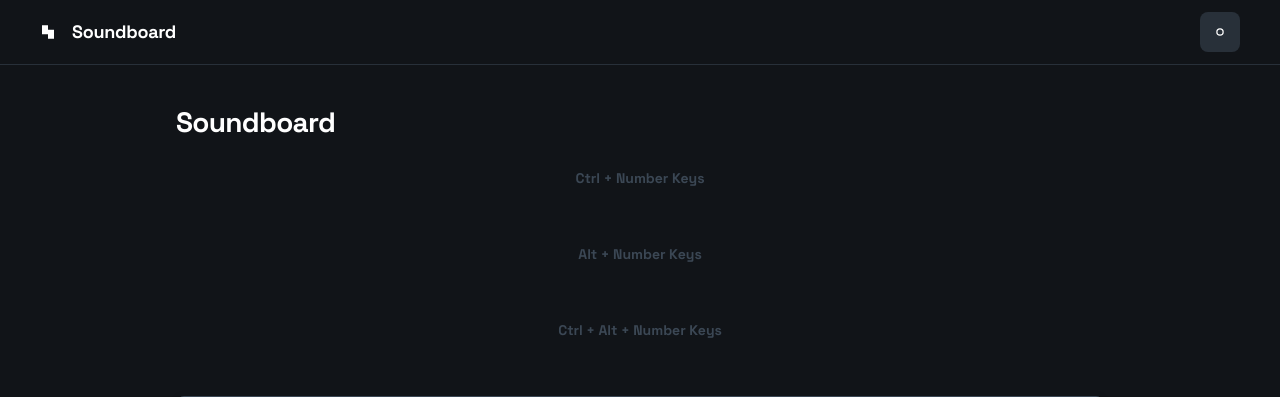
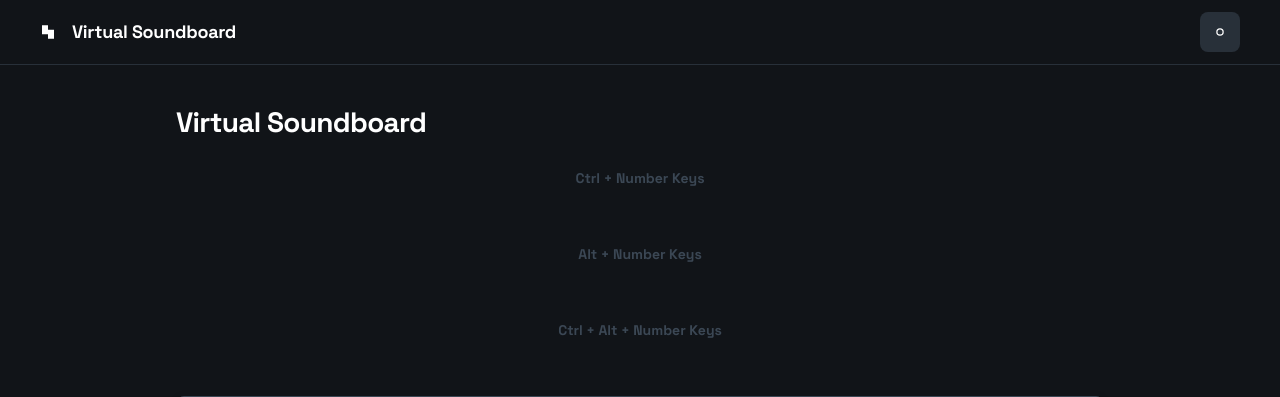
Before and after one commit to SinaDadvand/soundboard_app, a Flask app: page / in a window 1280 px wide. Shown: the top 397 px of the page. Run offline with Flask 3, Linux system fonts and the light colour scheme; some libraries are stand-ins or nearby versions.

Commit message:
first working executable

```diff
--- a/templates/index.html
+++ b/templates/index.html
@@ -24,7 +24,7 @@
                 <path fill-rule="evenodd" clip-rule="evenodd" d="M24 4H6V17.3333V30.6667H24V44H42V30.6667V17.3333H24V4Z" fill="currentColor"></path>
               </svg>
             </div>
-            <h2 class="text-white text-lg font-bold leading-tight tracking-[-0.015em]">Soundboard</h2>
+            <h2 class="text-white text-lg font-bold leading-tight tracking-[-0.015em]">Virtual Soundboard</h2>
           </div>
           <div class="flex flex-1 justify-end gap-8">
             <button class="flex max-w-[480px] cursor-pointer items-center justify-center overflow-hidden rounded-lg h-10 bg-[#283039] text-white gap-2 text-sm font-bold leading-normal tracking-[0.015em] min-w-0 px-2.5">
@@ -37,7 +37,7 @@
           </div>
         </header>
         <div class="px-40 flex flex-1 justify-center py-5">
-          <div class="layout-content-container flex flex-col max-w-[960px] flex-1">            <h2 class="text-white tracking-light text-[28px] font-bold leading-tight px-4 text-left pb-3 pt-5">Soundboard</h2>            <div class="flex flex-col items-center gap-12 p-4" id="soundboard">
+          <div class="layout-content-container flex flex-col max-w-[960px] flex-1">            <h2 class="text-white tracking-light text-[28px] font-bold leading-tight px-4 text-left pb-3 pt-5">Virtual Soundboard</h2>            <div class="flex flex-col items-center gap-12 p-4" id="soundboard">
               <!-- Ctrl Sounds Section -->
               <div class="space-y-2">                <h3 class="text-[#3b4754] text-sm font-semibold px-2 text-center">Ctrl + Number Keys</h3>
                 <div class="numpad-layout grid grid-cols-3 gap-3 w-[450px]">                  {% for audio in audio_files %}
```
Also changed, not shown: 4 other files.
